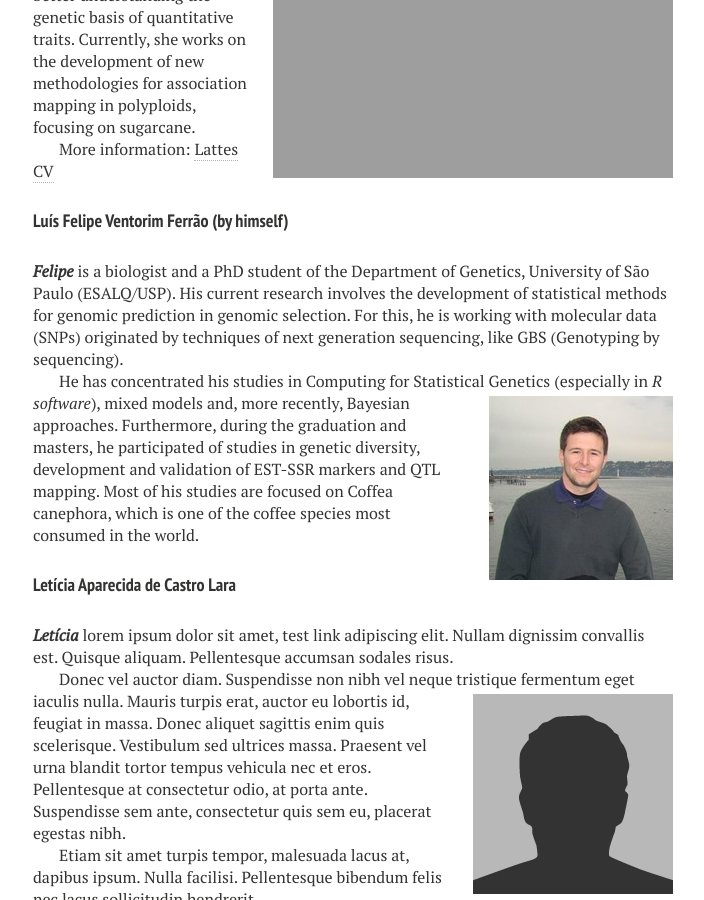
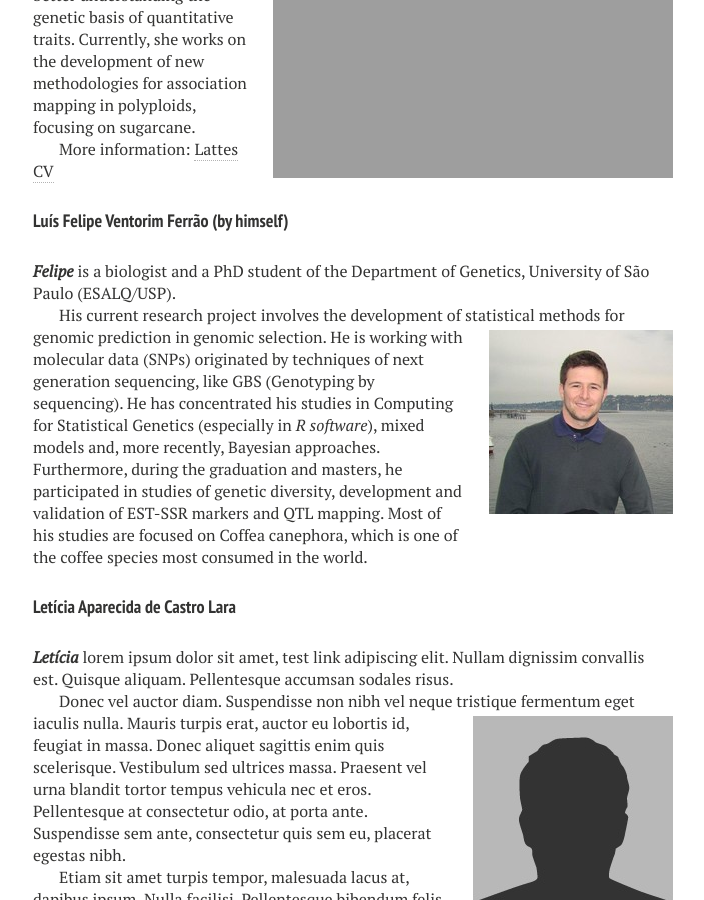
Before and after one commit to dayedepps/statgen-esalq, a Jekyll site: the page built from people.md, in a window 1280 px wide and 900 px high, scrolled down 3552 px. Shown: the whole window, without its empty margins (287-991 px from the left). Built offline with Jekyll 4.4.1, drawn with Linux system fonts in a browser that asks for light colours; nearby versions of some CDN libraries.

Commit message:
Few corrections on Felipe's description

```diff
--- a/people.md
+++ b/people.md
@@ -143,22 +143,22 @@ More information: [Lattes CV](http://goo.gl/cRriNL)
 #### Luís Felipe Ventorim Ferrão (by himself)
 
 _**Felipe**_ is a biologist and a PhD student of the Department of
-Genetics, University of São Paulo (ESALQ/USP). His current research
-involves the development of statistical methods for genomic prediction
-in genomic selection. For this, he is working with molecular data
-(SNPs) originated by techniques of next generation sequencing, like
-GBS (Genotyping by sequencing).
+Genetics, University of São Paulo (ESALQ/USP).
 
 ![felipe]({{ site.url }}/images/felipe.jpg)
 {: .image-pull-right}
 
-He has concentrated his studies in Computing for Statistical Genetics
-(especially in _R software_), mixed models and, more recently,
-Bayesian approaches. Furthermore, during the graduation and masters,
-he participated of studies in genetic diversity, development and
-validation of EST-SSR markers and QTL mapping. Most of his studies are
-focused on Coffea canephora, which is one of the coffee species most
-consumed in the world.
+His current research project involves the development of statistical
+methods for genomic prediction in genomic selection. He is working
+with molecular data (SNPs) originated by techniques of next generation
+sequencing, like GBS (Genotyping by sequencing). He has concentrated
+his studies in Computing for Statistical Genetics (especially in _R
+software_), mixed models and, more recently, Bayesian approaches.
+Furthermore, during the graduation and masters, he participated in
+studies of genetic diversity, development and validation of EST-SSR
+markers and QTL mapping. Most of his studies are focused on Coffea
+canephora, which is one of the coffee species most consumed in the
+world.
 
 
 #### Letícia Aparecida de Castro Lara
```
